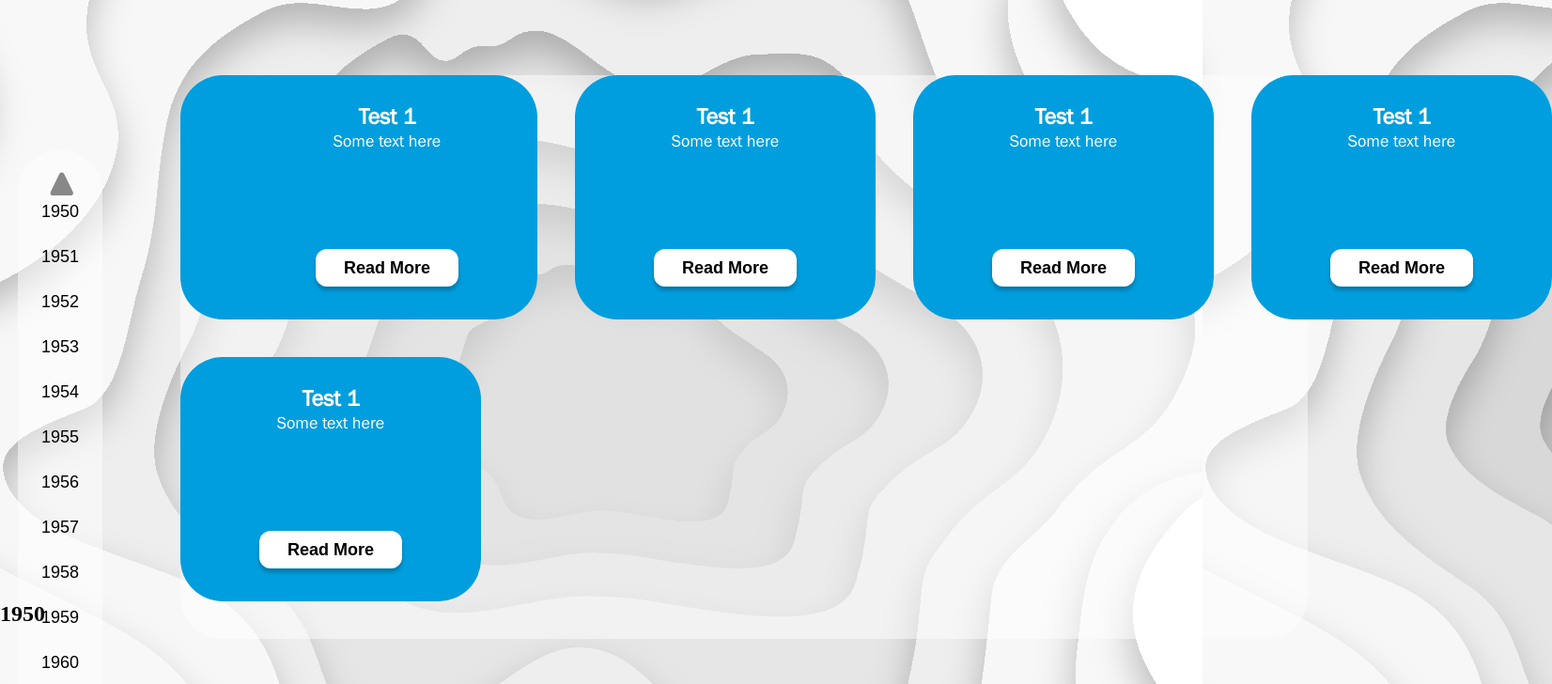
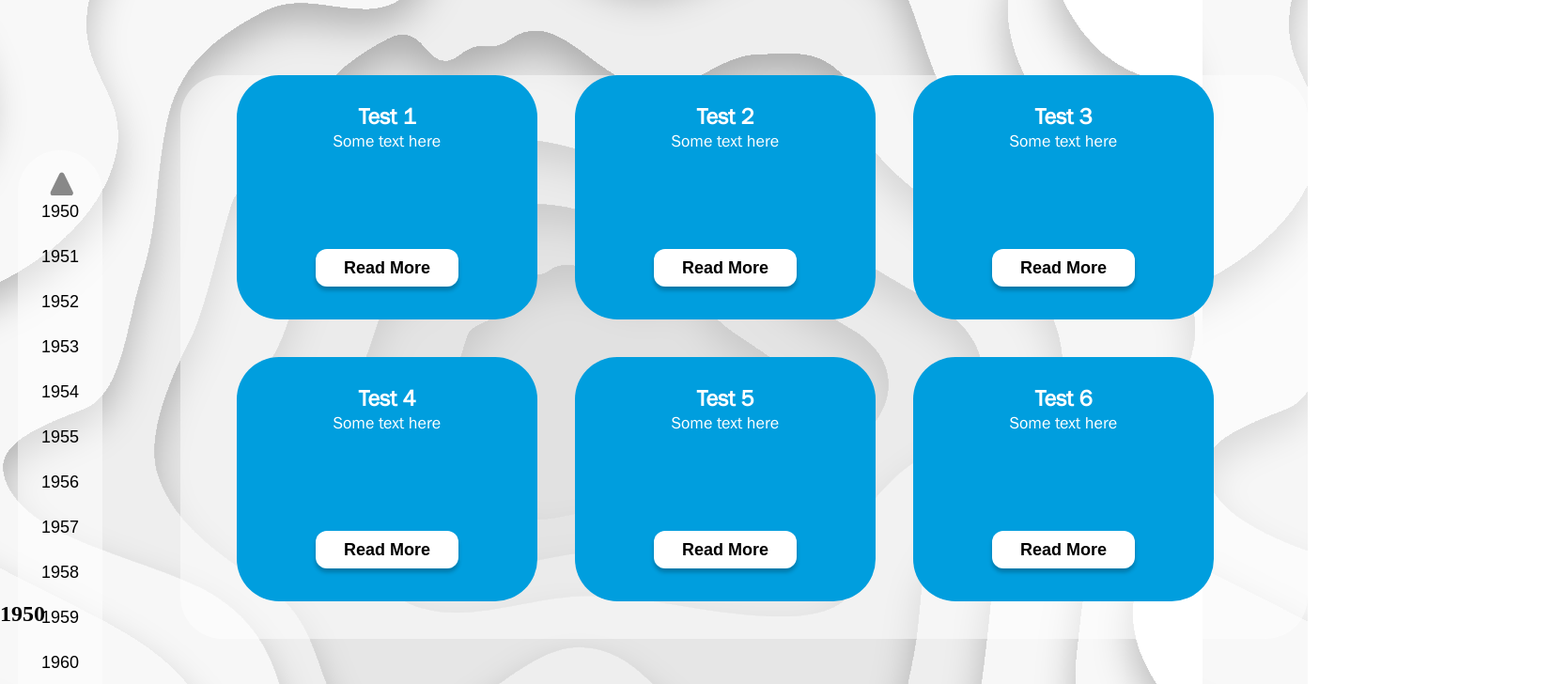
Before and after one commit to dgozen/GRPtimeline, a React (Create React App) app: page / in a window 1280 px wide. Shown: the top 728 px of the page at 94% size, 1652 px wide, since content can reach past the window. Built offline with nearby package versions, Linux system fonts and the light colour scheme.

Commit message:
boxes placed in grid

```diff
--- a/src/layouts/InformationBoxLayout/InformationBoxLayout.js
+++ b/src/layouts/InformationBoxLayout/InformationBoxLayout.js
@@ -1,18 +1,31 @@
-import React from "react";
-import style from "./InformationBoxLayout.module.css";
-import InformationBox from "../../component/InformationBox/InformationBox";
+import React from 'react';
+import style from './InformationBoxLayout.module.css';
+import InformationBox from '../../component/InformationBox/InformationBox';
+// import Auxiliary from '../../hoc/Auxiliary';
 
 const InformationBoxLayout = (props) => {
-  return (
-    <div className={style.infoBoxLayoutStyle}>
-      <InformationBox title="Test 1" text="Some text here" />
-      <InformationBox title="Test 1" text="Some text here" />
-      <InformationBox title="Test 1" text="Some text here" />
-      <InformationBox title="Test 1" text="Some text here" />
-      <InformationBox title="Test 1" text="Some text here" />
-      <InformationBox title="Test 1" text="Some text here" />
-    </div>
-  );
+	return (
+		<div className={style.infoBoxLayoutStyle}>
+			<div className={style.box1}>
+				<InformationBox title='Test 1' text='Some text here' />
+			</div>
+			<div className={style.box2}>
+				<InformationBox title='Test 2' text='Some text here' />
+			</div>
+			<div className={style.box3}>
+				<InformationBox title='Test 3' text='Some text here' />
+			</div>
+			<div className={style.box4}>
+				<InformationBox title='Test 4' text='Some text here' />
+			</div>
+			<div className={style.box5}>
+				<InformationBox title='Test 5' text='Some text here' />
+			</div>
+			<div className={style.box6}>
+				<InformationBox title='Test 6' text='Some text here' />
+			</div>
+		</div>
+	);
 };
 
 export default InformationBoxLayout;
--- a/src/layouts/InformationBoxLayout/InformationBoxLayout.module.css
+++ b/src/layouts/InformationBoxLayout/InformationBoxLayout.module.css
@@ -7,6 +7,25 @@
 	top: 10%;
 	left: 15%;
 	display: grid;
-  grid-template-columns: 5% repeat(3, 1fr)  5%;
+	grid-template-columns: 5% repeat(3, 1fr) 5%;
 	grid-template-rows: 50% 50%;
 }
+
+.box1 {
+	grid-area: 1 / 2 / span 1 / span 1;
+}
+.box2 {
+	grid-area: 1 / 3 / span 1 / span 1;
+}
+.box3 {
+	grid-area: 1 / 4 / span 1 / span 1;
+}
+.box4 {
+	grid-area: 2 / 2 / span 1 / span 1;
+}
+.box5 {
+	grid-area: 2 / 3 / span 1 / span 1;
+}
+.box6 {
+	grid-area: 2 / 4 / span 1 / span 1;
+}
```
Lines whose indentation alone changed are shown as unchanged.
